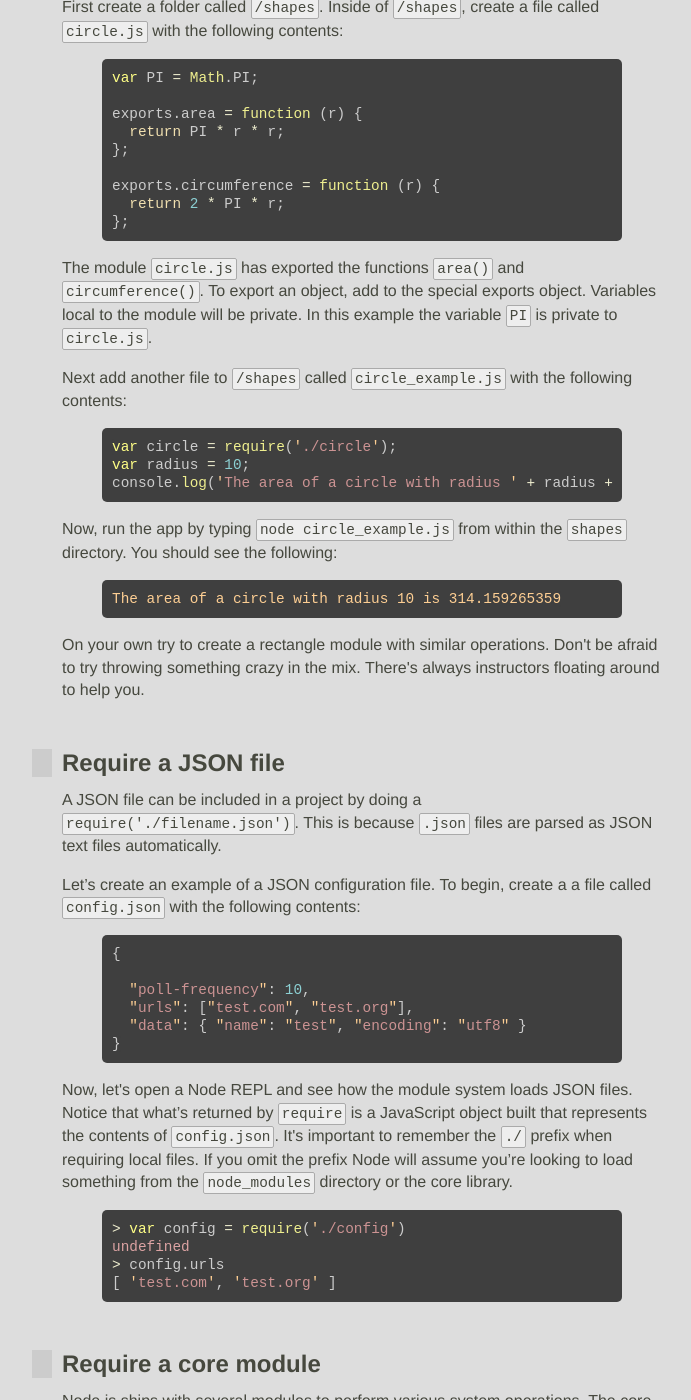
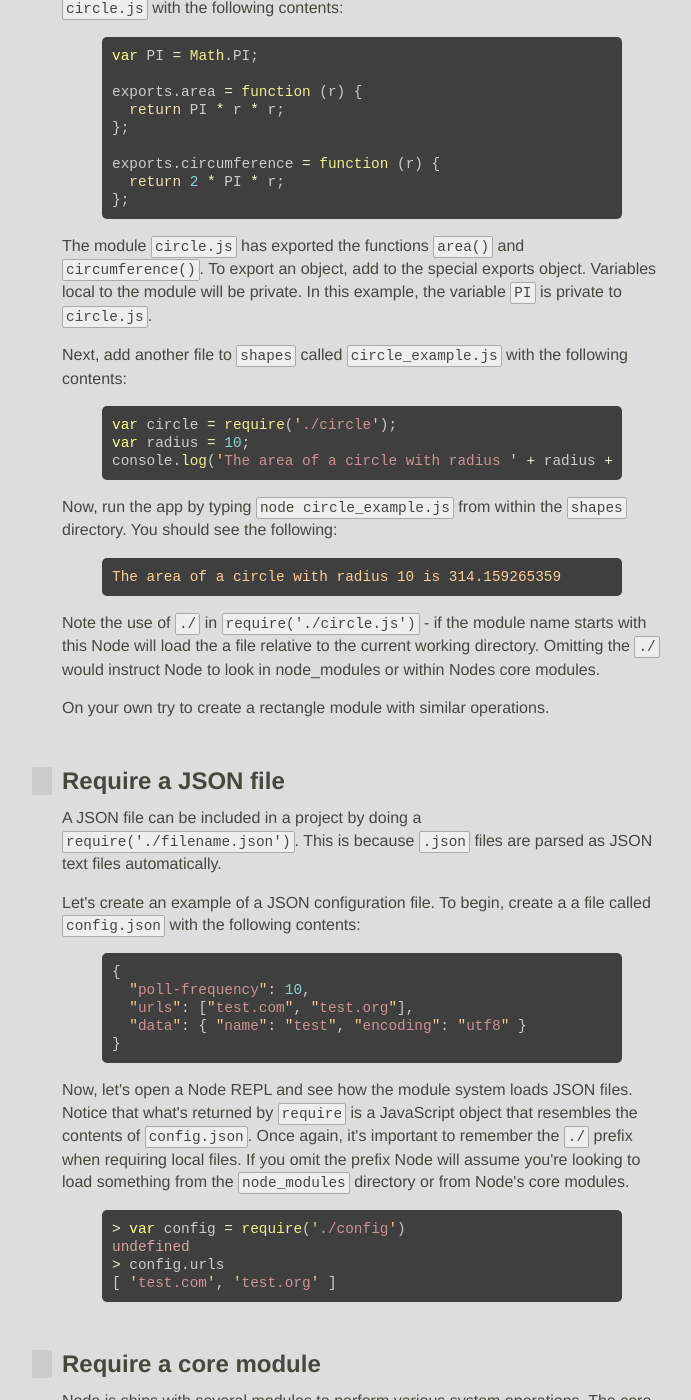
Before and after one commit to JavaScriptKC/workshop, a Jekyll site: the page built from _posts/2012-11-6-npm.md, in a window 1280 px wide and 1400 px high, scrolled down 1278 px. Shown: the whole window, without its empty margins (278-969 px from the left). Built offline with Jekyll 4.4.1, drawn with Linux system fonts in a browser that asks for light colours; nearby versions of some CDN libraries; some web fonts are replaced; comment, search, counter and statistics services are not loaded; some of the changed text lies outside the part shown.

Commit message:
Updated npm module wording

```diff
--- a/_posts/2012-11-6-npm.md
+++ b/_posts/2012-11-6-npm.md
@@ -7,7 +7,7 @@ tags:
 
 # Using and Creating Modules
 
-In the last few labs, you\'ve used `require()` to import the `fs` and `http` modules to get some stuff done. Now let\'s see how `require` works and create a module of our own.
+In the last few labs, you used `require()` to import the `fs` and `http` core modules. Now let\'s see how `require` works and create a module of our own.
 
 * [How do modules work?](#how_do_modules_work)
 * [Create and require a module](#create_and_require_a_module)
@@ -47,8 +47,8 @@ Before we get much further, it\'s important to note that the `exports` and `modu
 
 ## Create and require a module
 
-First create a folder called `/shapes`.
-Inside of `/shapes`, create a file called `circle.js` with the following contents:
+First create a folder called `shapes`.
+Inside of `shapes`, create a file called `circle.js` with the following contents:
 
 {% highlight javascript %}
 var PI = Math.PI;
@@ -62,9 +62,9 @@ exports.circumference = function (r) {
 };
 {% endhighlight %}
 
-The module `circle.js` has exported the functions `area()` and `circumference()`. To export an object, add to the special exports object.  Variables local to the module will be private. In this example the variable `PI` is private to `circle.js`.
+The module `circle.js` has exported the functions `area()` and `circumference()`. To export an object, add to the special exports object.  Variables local to the module will be private. In this example, the variable `PI` is private to `circle.js`.
 
-Next add another file to `/shapes` called `circle_example.js` with the following contents:
+Next, add another file to `shapes` called `circle_example.js` with the following contents:
 
 {% highlight javascript %}
 var circle = require('./circle');
@@ -78,24 +78,25 @@ Now, run the app by typing `node circle_example.js` from within the `shapes` dir
 The area of a circle with radius 10 is 314.159265359
 {% endhighlight %}
 
-On your own try to create a rectangle module with similar operations. Don\'t be afraid to try throwing something crazy in the mix. There\'s always instructors floating around to help you.
+Note the use of `./` in `require('./circle.js')` - if the module name starts with this Node will load the a file relative to the current working directory. Omitting the `./` would instruct Node to look in node_modules or within Nodes core modules.
+
+On your own try to create a rectangle module with similar operations.
 
 ## Require a JSON file
 
 A JSON file can be included in a project by doing a `require('./filename.json')`.  This is because `.json` files are parsed as JSON text files automatically.
 
-Let's create an example of a JSON configuration file. To begin, create a a file called `config.json` with the following contents:
+Let\'s create an example of a JSON configuration file. To begin, create a a file called `config.json` with the following contents:
 
 {% highlight javascript %}
 {
-
   "poll-frequency": 10,
   "urls": ["test.com", "test.org"],
   "data": { "name": "test", "encoding": "utf8" }
 }
 {% endhighlight %}
 
-Now, let\'s open a Node REPL and see how the module system loads JSON files. Notice that what's returned by `require` is a JavaScript object built that represents the contents of `config.json`. It\'s important to remember the `./` prefix when requiring local files. If you omit the prefix Node will assume you're looking to load something from the `node_modules` directory or the core library.
+Now, let\'s open a Node REPL and see how the module system loads JSON files. Notice that what\'s returned by `require` is a JavaScript object that resembles the contents of `config.json`. Once again, it\'s important to remember the `./` prefix when requiring local files. If you omit the prefix Node will assume you\'re looking to load something from the `node_modules` directory or from Node\'s core modules.
 
 {% highlight javascript %}
 > var config = require('./config')
@@ -134,3 +135,7 @@ console.log(sortedList);
 {% endhighlight %}
 
 After you\'ve mastered how to use modules and create them you can learn to publish publicly [at the npm website](http://npmjs.org).
+
+## Module caching
+
+Node automatically caches required modules based on the full OS path to that module. This has a few side effects. First, each module will ever only be loaded once from a given directory. That means any modifications to the exported functions, objects, or internal state will be available to all users of that module in your application. Secondly, you can load different versions of the same module based upon where it\'s being loaded from. This can be very nice when some of your dependencies use a different version of `underscore` for example.
```
